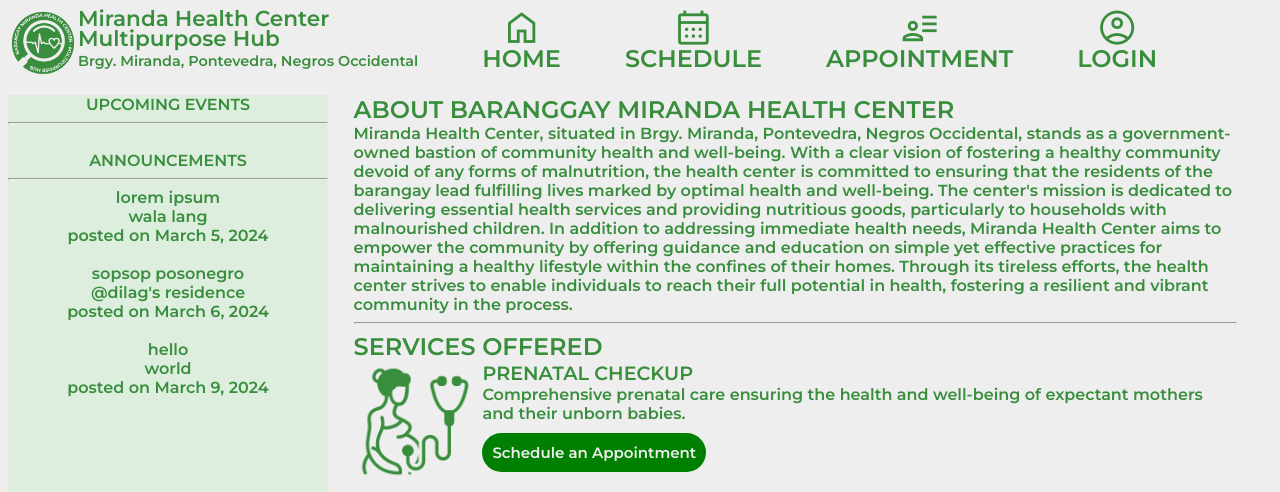
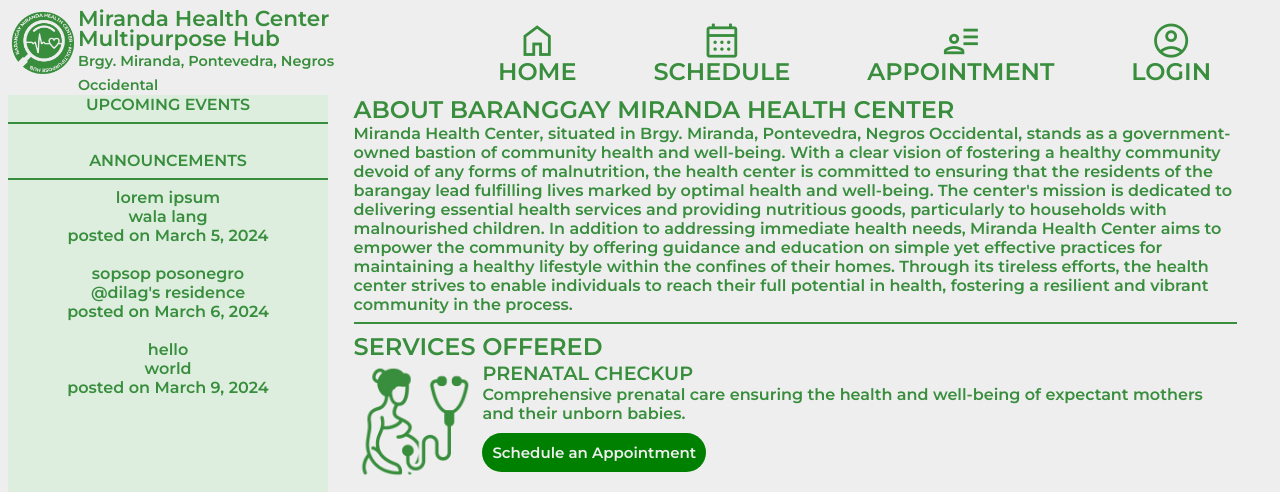
Before and after one commit to dtfj03/bmhc_webapp, a PHP site: page /index.php in a window 1280 px wide. Shown: the top 492 px of the page. Run offline with PHP 8.4, Linux system fonts and the light colour scheme; data comes from the database, SQL or seed files in the repository.

Commit message:
update table css

```diff
--- a/css/style.css
+++ b/css/style.css
@@ -15,22 +15,24 @@ a { text-decoration: none;
 
 .menu-container {
     width: 100%;
-    margin-bottom: 1%;
+    margin: auto;
     background-color: #eeeeee;
     display: flex;
     color: #388e3c;
 }
 
 .menu-item {
-    margin-right: 5%;
+    margin-right: 6%;
     font-size: 1.5em;
     line-height: 80%;
     font-weight: bolder;
     text-align: center;
+    display: grid;
+    place-items: center;
 }
 
 .menu-title {
-    margin-right: 5%;
+    margin-right: 7%;
     font-size: 1.5em;
     line-height: 80%;
 }
@@ -44,6 +46,7 @@ a { text-decoration: none;
 }
 
 table {
+    border: 2px solid #388e3c; /* 2px thickness, black color */
     border-collapse: collapse;
     width: 100%;
 }
@@ -121,3 +124,5 @@ button { width: auto;
     height: auto;
     margin: 1%;
 }
+
+hr { border: 1px solid #388e3c; }
```
